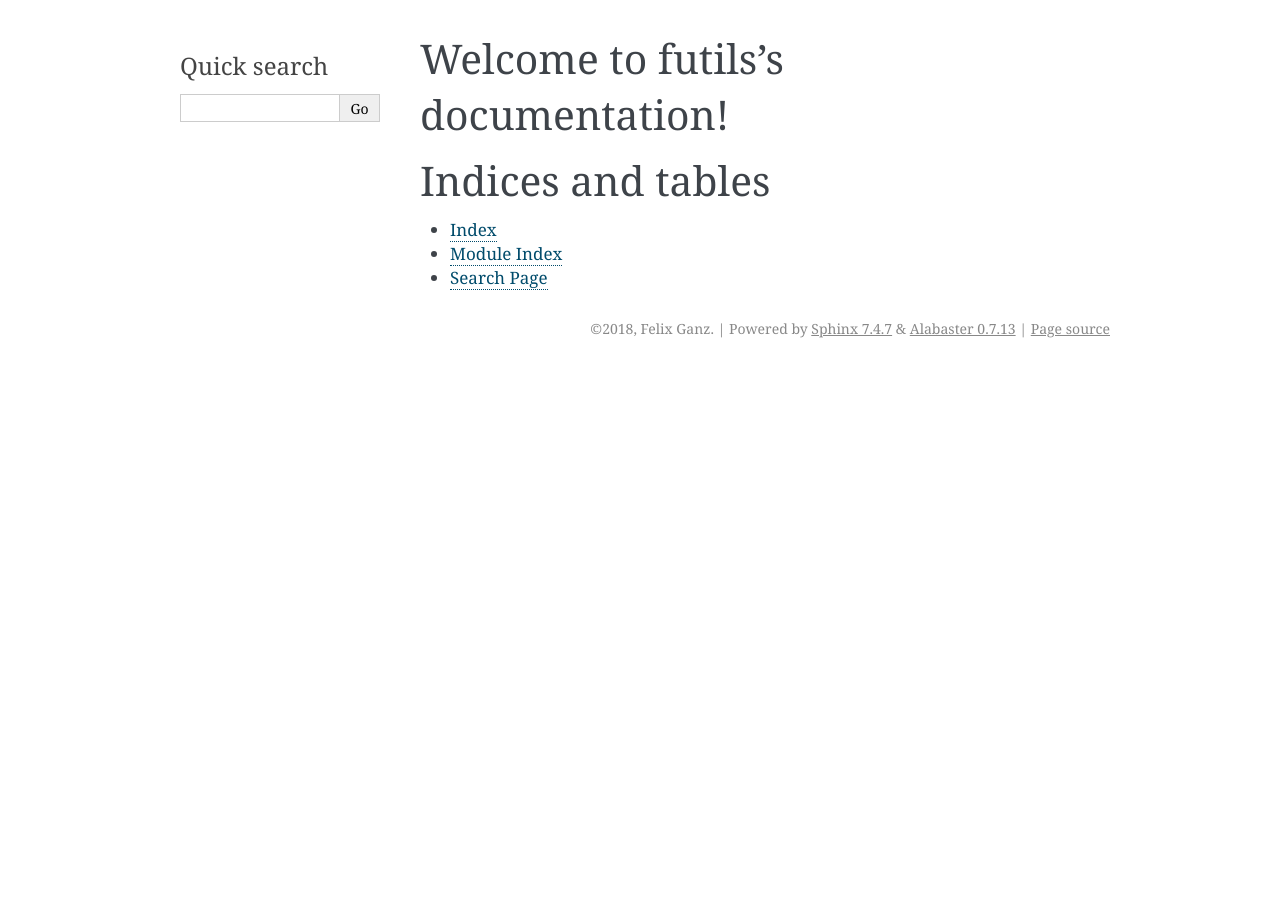
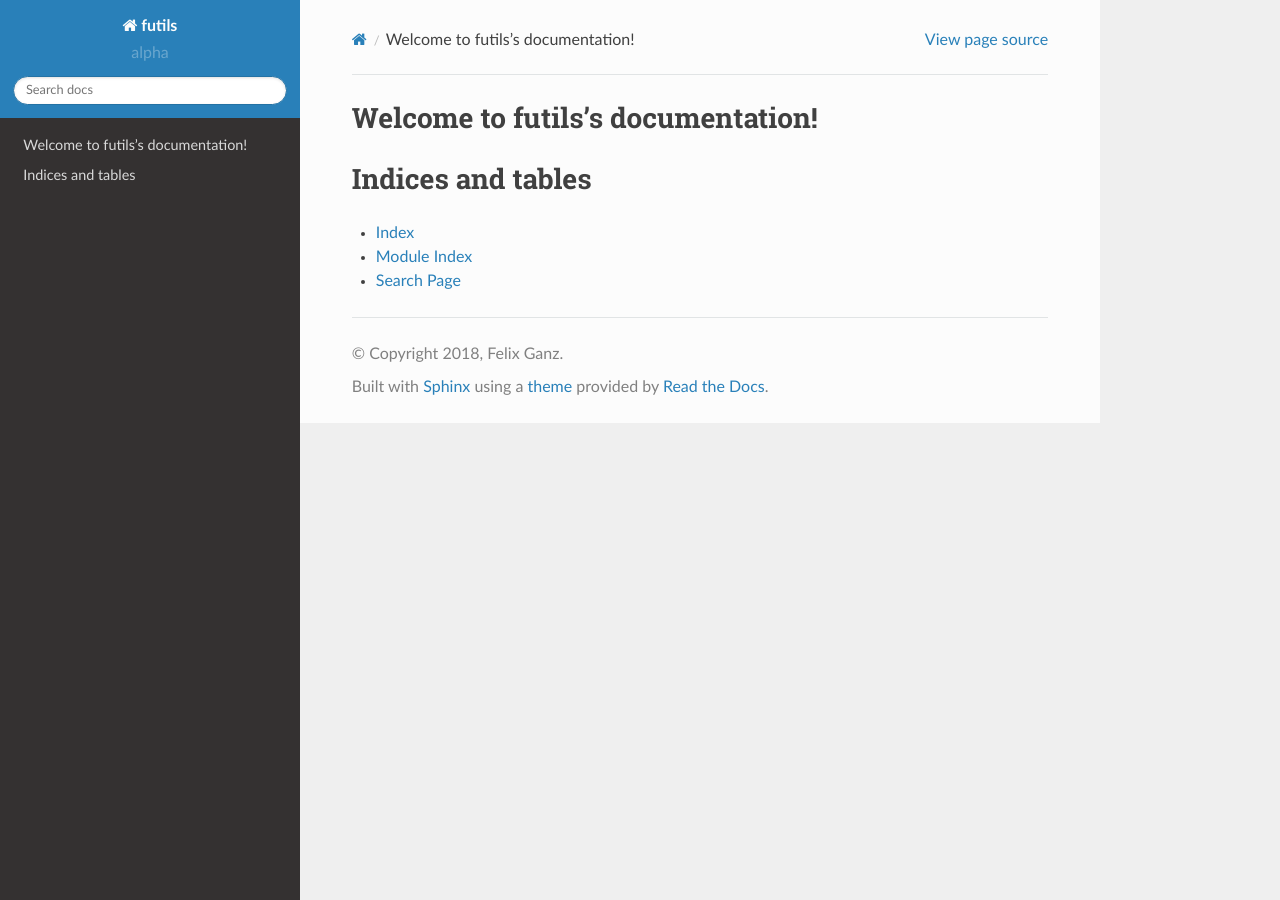
Before and after one commit to ganzf/futils, a Sphinx documentation site: the page built from docs/index.rst, in a window 1280 px wide. Built offline with Sphinx 7.4.7 and the Read the Docs theme 2.0.0, drawn with Linux system fonts in a browser that asks for light colours.

Commit message:
updated doc theme

```diff
--- a/docs/conf.py
+++ b/docs/conf.py
@@ -164,3 +164,6 @@ texinfo_documents = [
      author, 'futils', 'One line description of project.',
      'Miscellaneous'),
 ]
+
+# Html theme : ReadTheDocs theme
+html_theme = "sphinx_rtd_theme"
```
